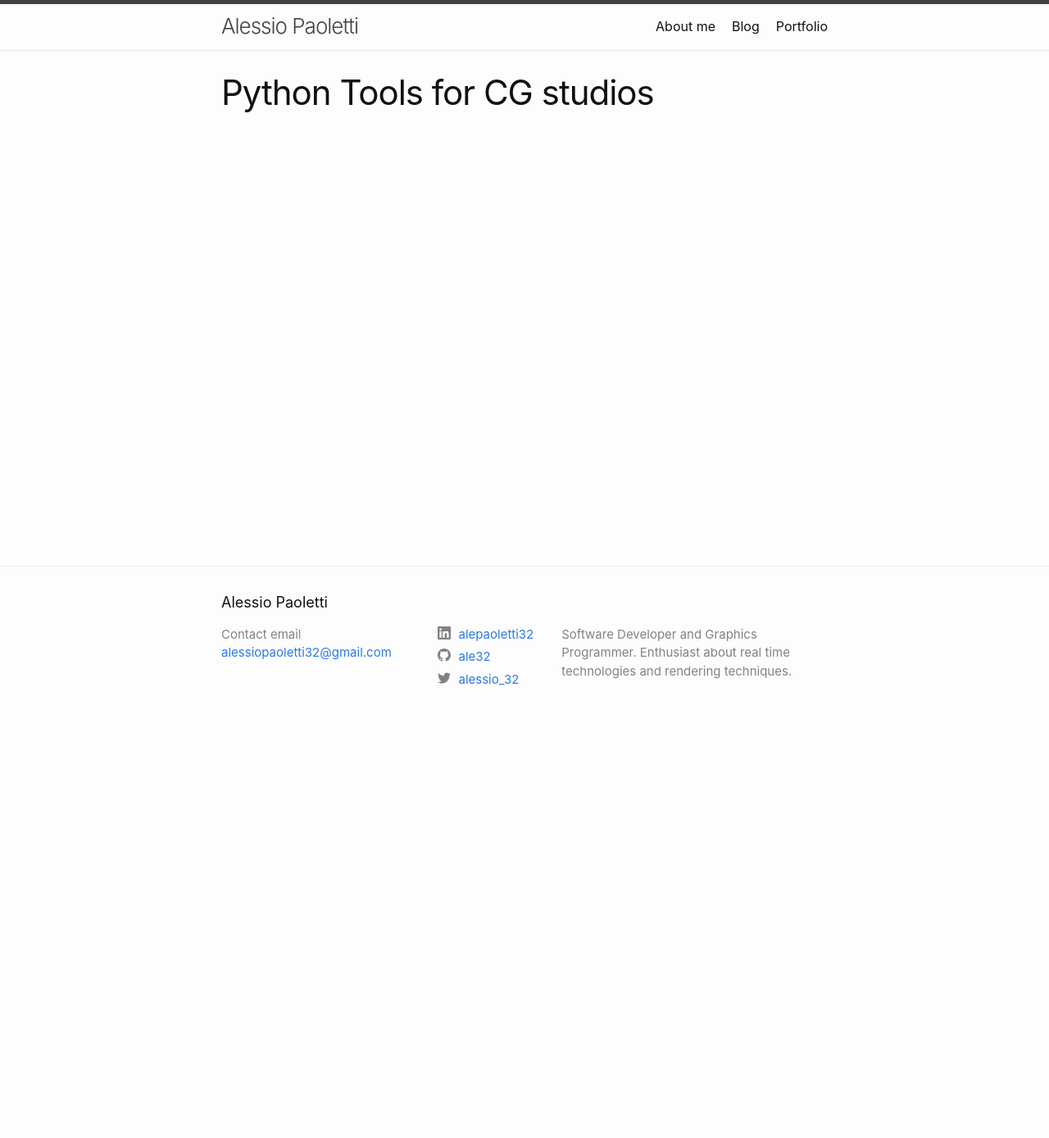
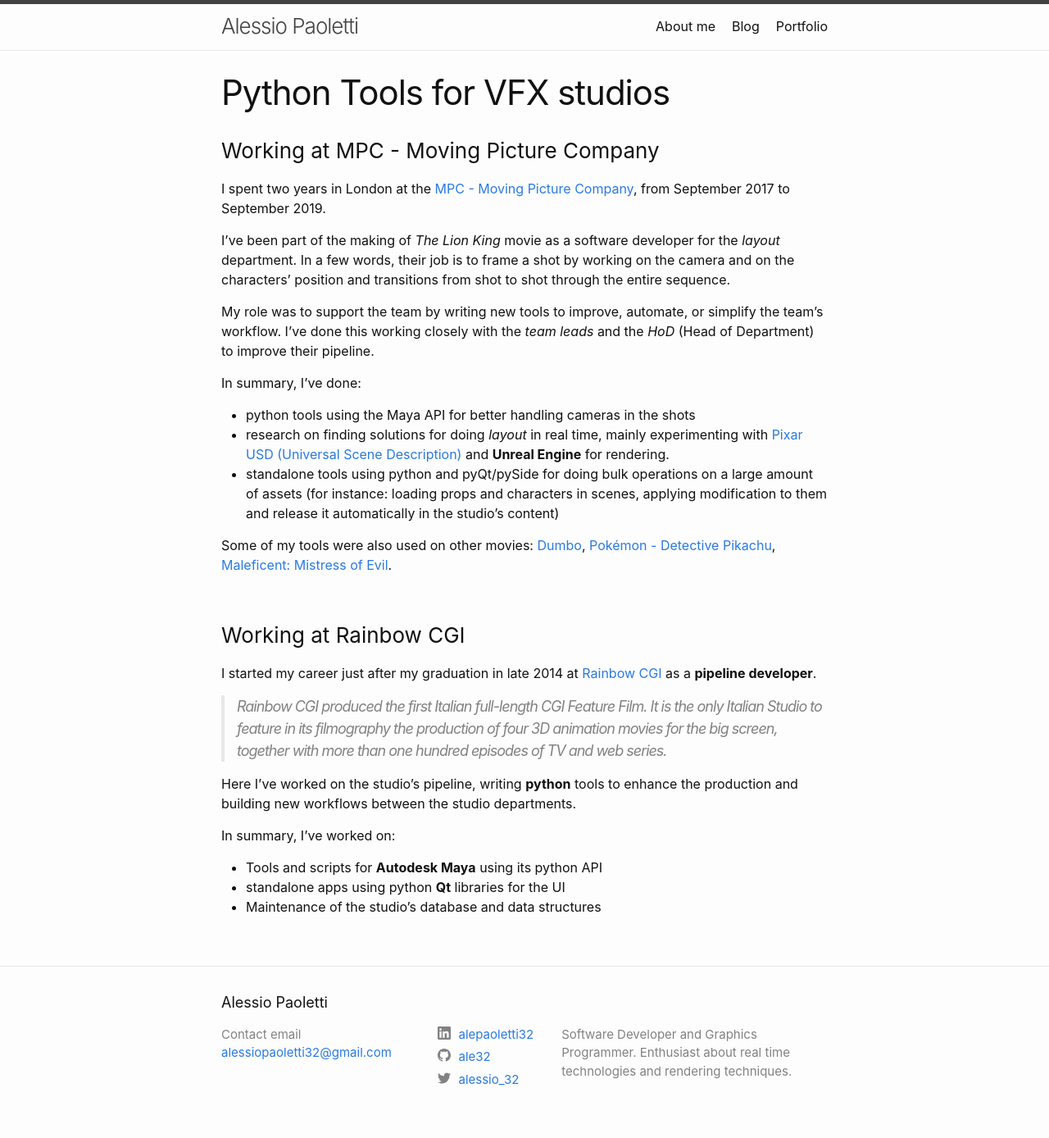
Before and after one commit to Ale32/ale32.github.io, a Jekyll site: the page built from portfolio/_posts/2020-01-01-cg-pipeline-tools.md, in a window 1280 px wide. Shown: the whole page at 82% size. Built offline with Jekyll 4.4.1, drawn with Linux system fonts in a browser that asks for light colours; before the commit the page ends 900 px from its top, so only the background shows below that.

Commit message:
Updated portfolio posts with new information.

```diff
--- a/portfolio/_posts/2020-01-01-cg-pipeline-tools.md
+++ b/portfolio/_posts/2020-01-01-cg-pipeline-tools.md
@@ -1,9 +1,44 @@
 ---
 layout:     portfolio-post
-title:      Python Tools for CG studios
-subtitle:   "Projects and tools I've done during the 3 years experience in the VFX and Animation industry as a software developer. I've designed and built tool in python using Autodesk Maya, Nuke and Katana API; I've developed mainly on Linux systems."
+title:      Python Tools for VFX studios
+subtitle:   "Summary of my 3 years experience as a software and pipeline developer in the VFX and Animation industry. I've designed and built tools in python using Autodesk Maya, Nuke, and Katana API."
 permalink:  /portfolio/pipeline_development
 date:       2020-01-01 11:00:00 +0100
 category:   portfolio
 thumbnail:  /images/portfolio/python_cg_tools.jpg
 ---
+
+### Working at MPC - Moving Picture Company
+
+I spent two years in London at the [MPC - Moving Picture Company]("https://www.mpcfilm.com/"), from September 2017 to September 2019.
+
+I've been part of the making of *The Lion King* movie as a software developer for the *layout* department.
+In a few words, their job is to frame a shot by working on the camera and on the characters' position and transitions from shot to shot through the entire sequence.
+
+My role was to support the team by writing new tools to improve, automate, or simplify the team's workflow. I've done this working closely with the *team leads* and the *HoD* (Head of Department) to improve their pipeline.
+
+In summary, I've done:
+
+- python tools using the Maya API for better handling cameras in the shots
+- research on finding solutions for doing *layout* in real time, mainly experimenting with [Pixar USD (Universal Scene Description)](https://graphics.pixar.com/usd/docs/index.html) and **Unreal Engine** for rendering.
+- standalone tools using python and pyQt/pySide for doing bulk operations on a large amount of assets (for instance: loading props and characters in scenes, applying modification to them and release it automatically in the studio's content)
+
+Some of my tools were also used on other movies: [Dumbo](https://movies.disney.com/dumbo-2019), [Pokémon - Detective Pikachu](https://www.imdb.com/title/tt5884052/), [Maleficent: Mistress of Evil](https://www.imdb.com/title/tt4777008/).
+
+<br>
+
+### Working at Rainbow CGI
+
+I started my career just after my graduation in late 2014 at [Rainbow CGI](https://www.rbw-cgi.it/en/home/) as a **pipeline developer**.
+
+<blockquote cite="https://www.rbw-cgi.it/en/about-us/">
+Rainbow CGI produced the first Italian full-length CGI Feature Film. It is the only Italian Studio to feature in its filmography the production of four 3D animation movies for the big screen, together with more than one hundred episodes of TV and web series.
+</blockquote>
+
+Here I’ve worked on the studio's pipeline, writing **python** tools to enhance the production and building new workflows between the studio departments.
+
+In summary, I've worked on:
+
+- Tools and scripts for **Autodesk Maya** using its python API
+- standalone apps using python **Qt** libraries for the UI
+- Maintenance of the studio's database and data structures
```
Also changed, not shown: portfolio/_posts/2020-01-02-ue4-projects.md (+10 -6 lines).
